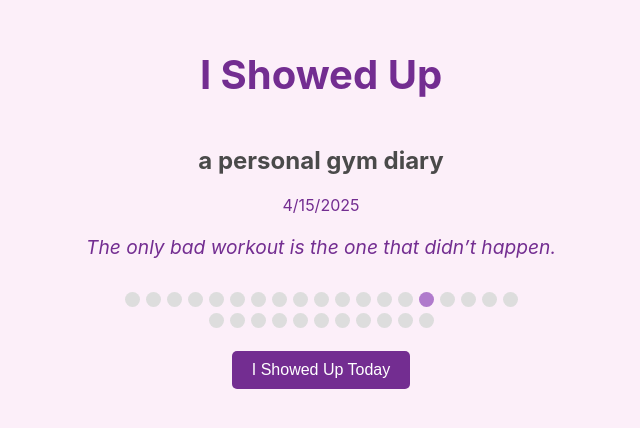
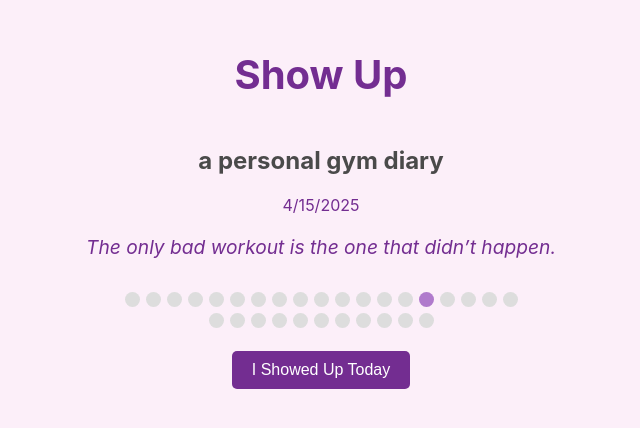
Before and after one commit to rhahavy/sweat-syntax, a plain HTML site: page index.html in a window 1280 px wide. Shown: the part 194-622 px from the top of the page, without its empty margins (319-959 px from the left). Drawn offline with nearby package versions, Linux system fonts and the light colour scheme.

Commit message:
Update index.html

```diff
--- a/index.html
+++ b/index.html
@@ -140,7 +140,7 @@
 </div>
 
 
-  <h1>I Showed Up</h1>
+  <h1>Show Up</h1>
   <h2>a personal gym diary</h2>
 
   <!-- Today's Date -->
```
